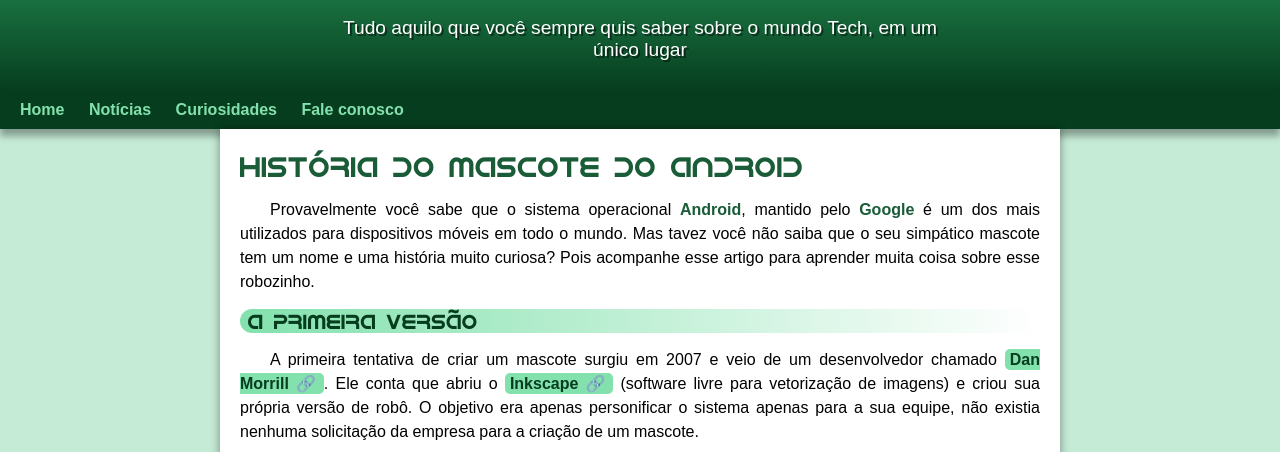
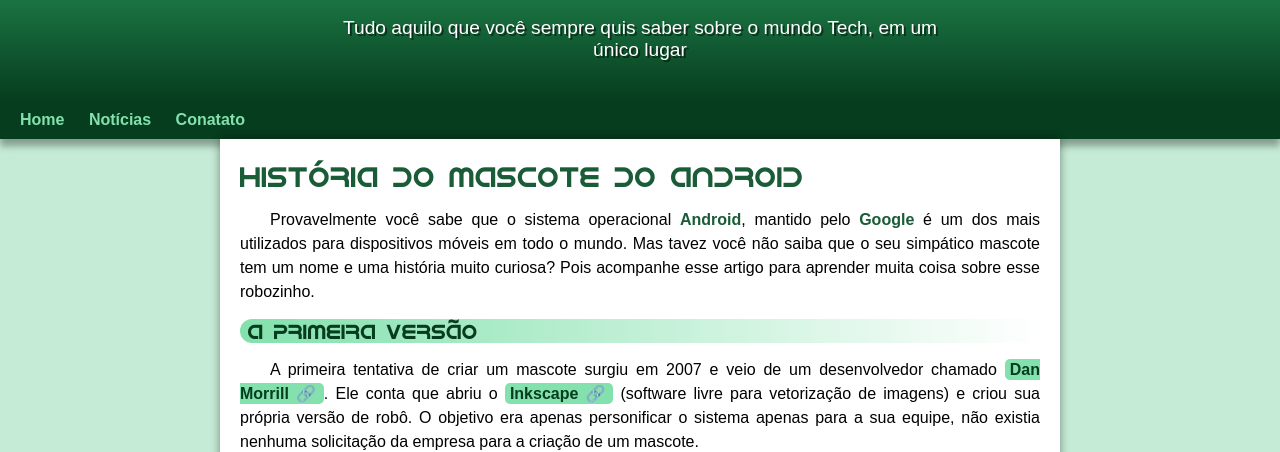
Before and after one commit to alekbruno/projeto-android, a plain HTML site: page index.html in a window 1280 px wide. Shown: the part 100-552 px from the top of the page. Drawn offline with Linux system fonts and the light colour scheme.

Commit message:
Padding header,  nav

```diff
--- a/estilo/style.css
+++ b/estilo/style.css
@@ -60,7 +60,7 @@
     max-width: 600px;
     padding-right: 10px;
     padding-left: 10px;
-    padding-bottom: 30px;
+    padding-bottom: 40px;
     margin: auto;
     text-shadow: 2px 2px 0px rgba(0, 0, 0, 0.5);
 }
--- a/index.html
+++ b/index.html
@@ -15,8 +15,7 @@
     <nav>
         <a href="#">Home</a>
         <a href="#">Notícias</a>
-        <a href="#">Curiosidades</a>
-        <a href="#">Fale conosco</a>
+        <a href="#">Conatato</a>
     </nav>
     <main>
         <article>
```
